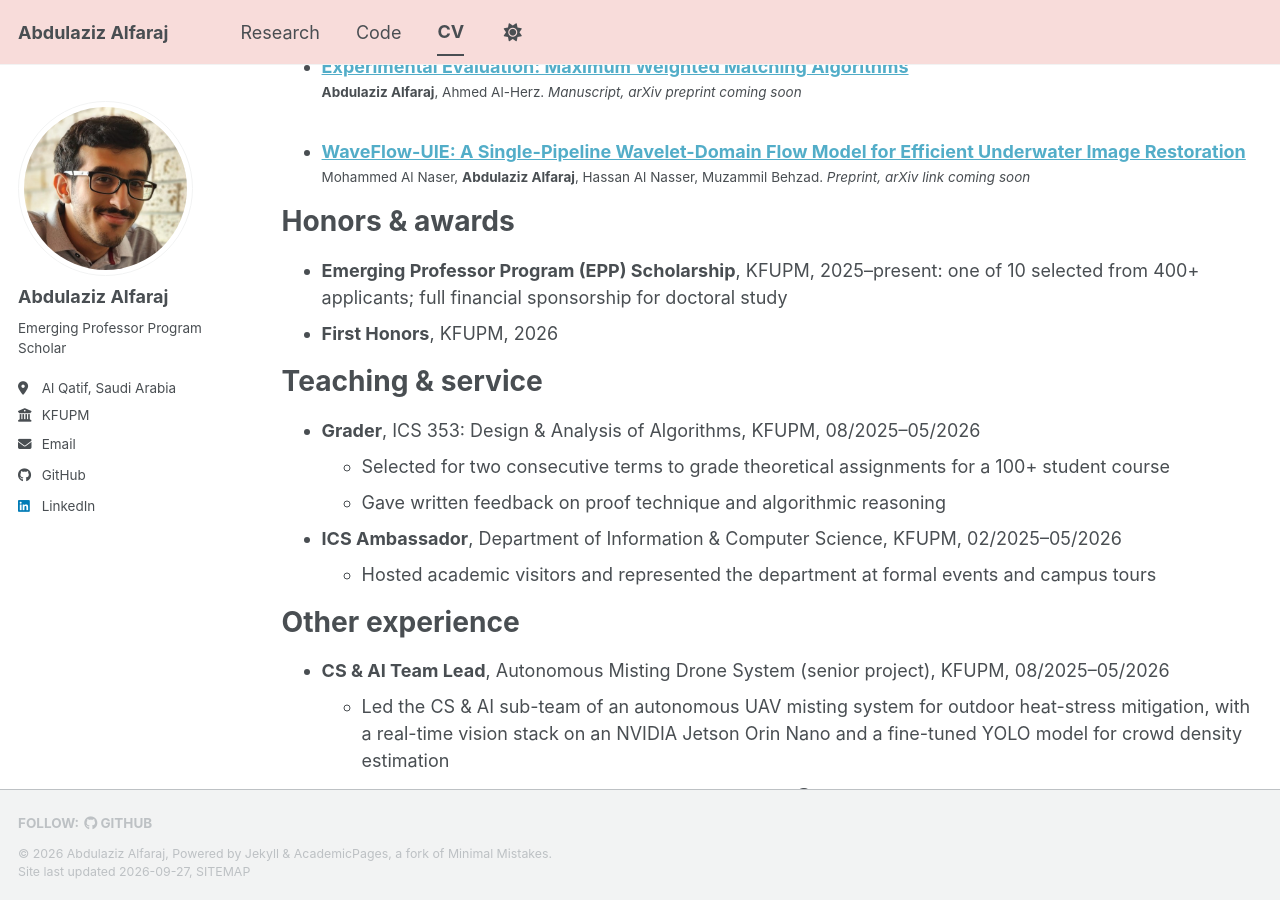
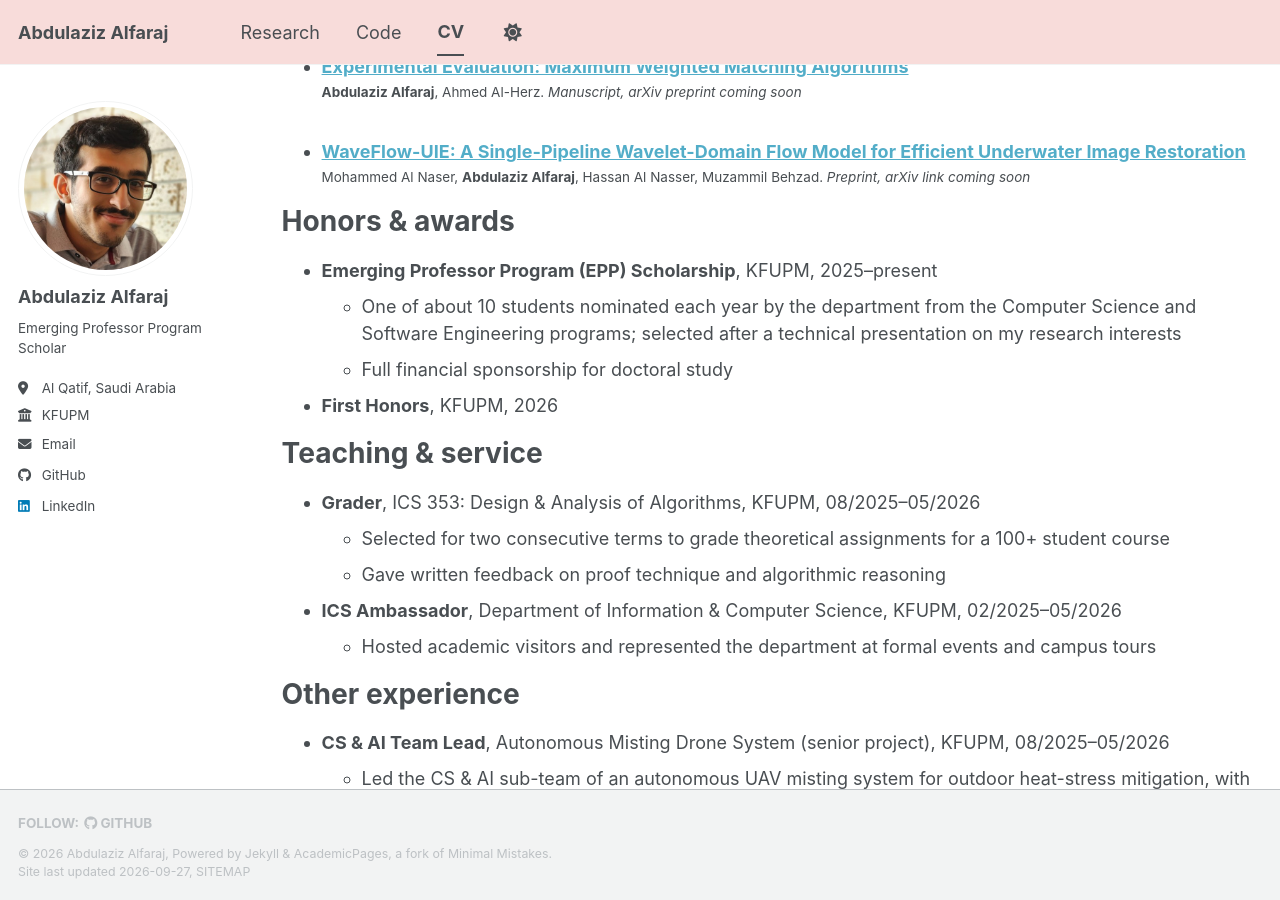
Before and after one commit to AzizFaraj/AzizFaraj.github.io, a Jekyll site: the page built from _pages/cv.md, in a window 1280 px wide and 900 px high, scrolled down 1038 px. Built offline with Jekyll 4.4.1, drawn with Linux system fonts in a browser that asks for light colours; a style sheet for code colours, icons or effects is not loaded.

Commit message:
Describe EPP selection accurately

```diff
--- a/_pages/cv.md
+++ b/_pages/cv.md
@@ -45,7 +45,9 @@ Preprints & manuscripts
 
 Honors & awards
 ======
-* **Emerging Professor Program (EPP) Scholarship**, KFUPM, 2025–present: one of 10 selected from 400+ applicants; full financial sponsorship for doctoral study
+* **Emerging Professor Program (EPP) Scholarship**, KFUPM, 2025–present
+  * One of about 10 students nominated each year by the department from the Computer Science and Software Engineering programs; selected after a technical presentation on my research interests
+  * Full financial sponsorship for doctoral study
 * **First Honors**, KFUPM, 2026
 
 Teaching & service
```
Also changed, not shown: _pages/about.md (+1 -1 lines).
